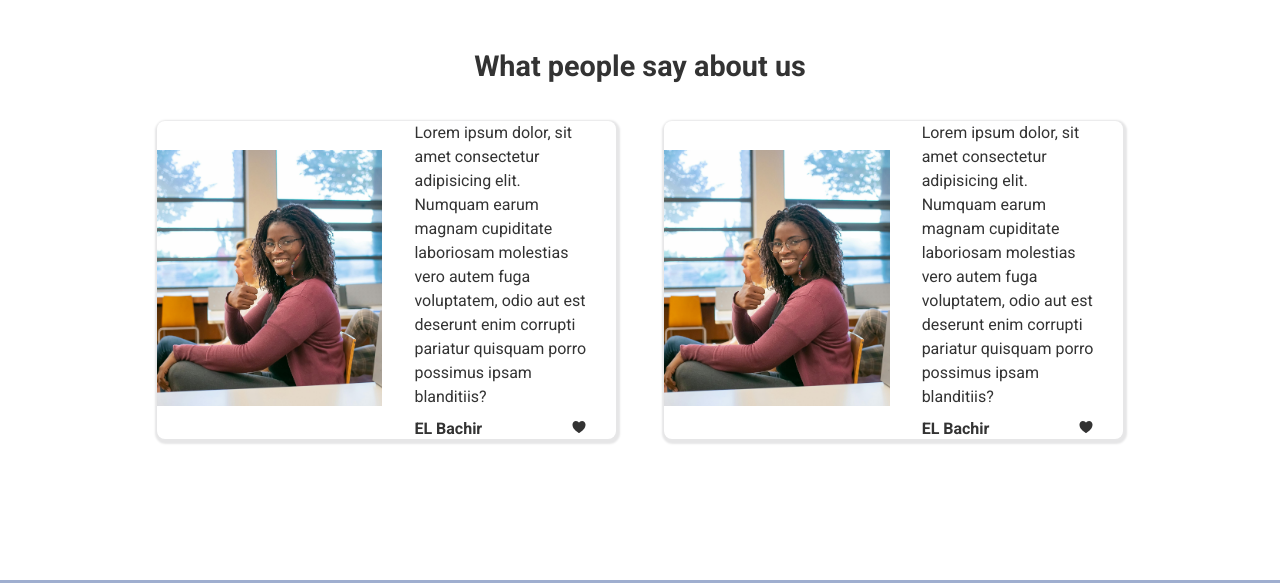
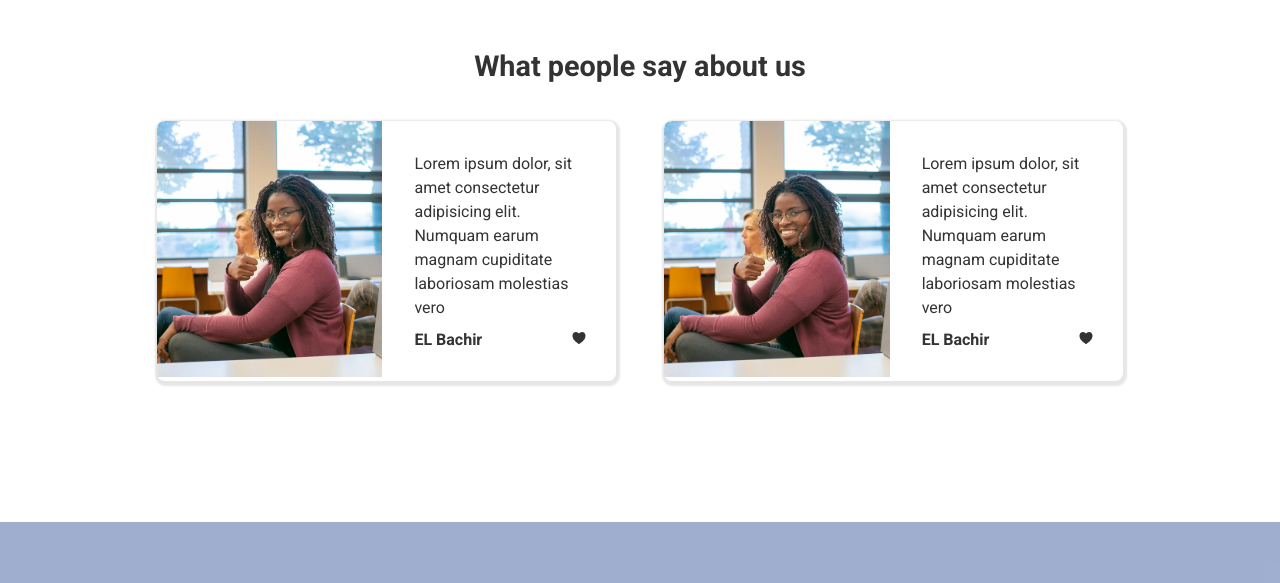
Before and after one commit to Ibrvhima/projet1, a plain HTML site: page index.html in a window 1280 px wide. Shown: the part 2740-3323 px from the top of the page. Drawn offline with nearby package versions, Linux system fonts and the light colour scheme.

Commit message:
reduction du text dans la section testimonials

```diff
--- a/index.html
+++ b/index.html
@@ -336,8 +336,7 @@
                 <p class="text-testimonials">
                   Lorem ipsum dolor, sit amet consectetur adipisicing elit.
                   Numquam earum magnam cupiditate laboriosam molestias vero
-                  autem fuga voluptatem, odio aut est deserunt enim corrupti
-                  pariatur quisquam porro possimus ipsam blanditiis?
+
                 </p>
                 <div class="student">
                   <p><strong>EL Bachir</strong></p>
@@ -358,8 +357,7 @@
                 <p class="text-testimonials">
                   Lorem ipsum dolor, sit amet consectetur adipisicing elit.
                   Numquam earum magnam cupiditate laboriosam molestias vero
-                  autem fuga voluptatem, odio aut est deserunt enim corrupti
-                  pariatur quisquam porro possimus ipsam blanditiis?
+
                 </p>
                 <div class="student">
                   <p><strong>EL Bachir</strong></p>
```
